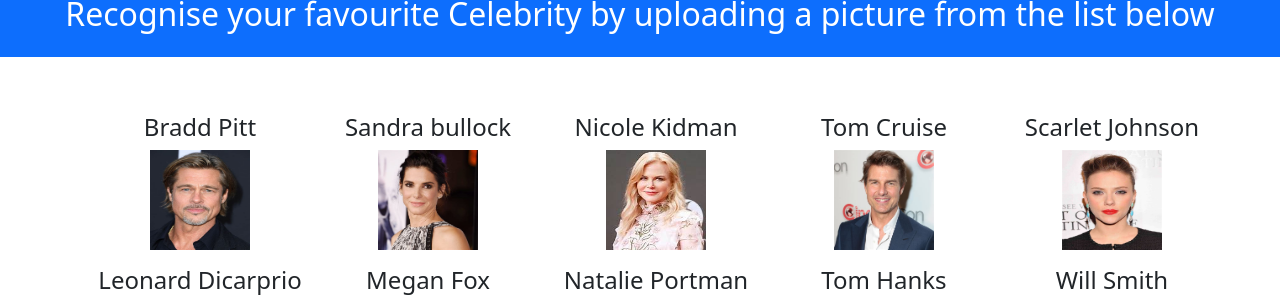
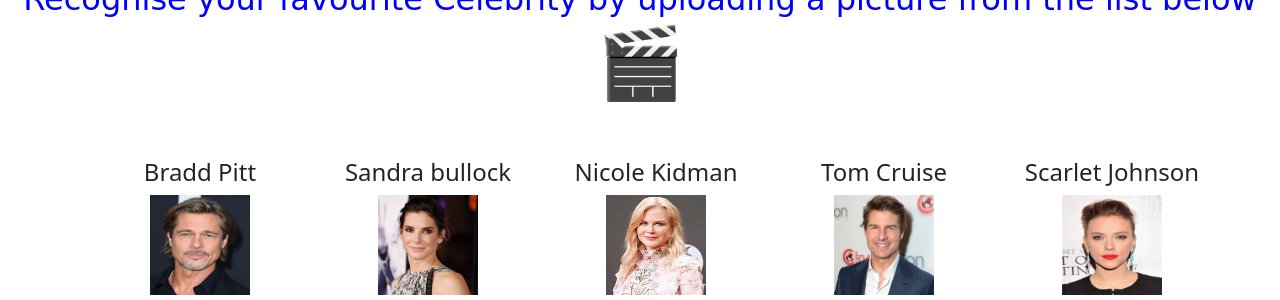
Before and after one commit to casselscott/facialrecognitionwebapp, a Django app: template templates/index.html in a window 1280 px wide. Shown: the part 297-597 px from the top of the page. Run offline with Django 4.2, Linux system fonts and the light colour scheme; the template is opened without the code that fills it, so the values that code supplies are empty, except form fields; form fields are guessed from the names that the template uses.

Commit message:
typograpgy update

```diff
--- a/requirements.txt
+++ b/requirements.txt
@@ -2,7 +2,7 @@ asgiref==3.3.4
 Django==3.2.3
 joblib==1.0.1
 numpy==1.20.3
-opencv-python-headless==4.5.2.52
+opencv-python-headless==4.8.1.78
 Pillow==8.2.0
 pytz==2021.1
 scikit-learn==0.24.1
--- a/templates/index.html
+++ b/templates/index.html
@@ -38,8 +38,8 @@
                 </div>
             </div>
 
-            <div class="p-3 mb-2 bg-primary text-white">
-            <h2 style="text-align:center;">Recognise your favourite Celebrity by uploading a picture from the list below</span></h2>
+            <div style="color:blue;">
+            <h2 style="text-align:center;"><span style="font-family:Cursive;">Recognise your favourite Celebrity by uploading a picture from the list below</span><span style="font-size:70px">&#127916;</span></h2>
             </div>
 
             <br>
```
